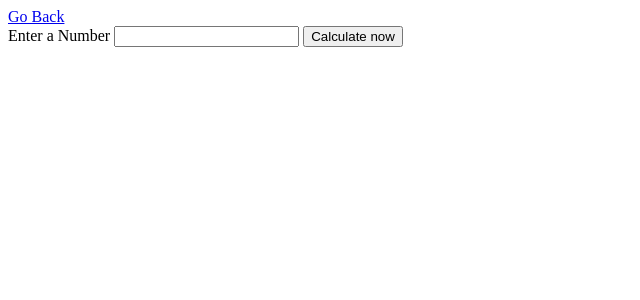
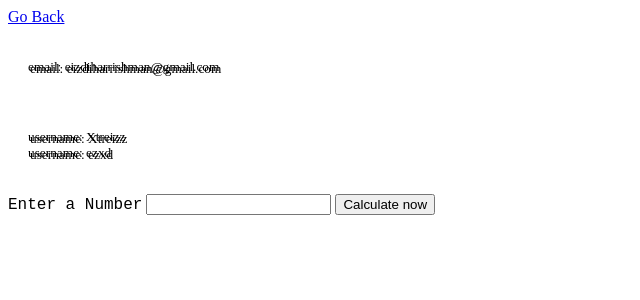
Before and after one commit to ezxd1148/multi-purpose-website, a Flask app: page /tool1 in a window 1280 px wide. Shown: the top 300 px of the page, without its empty margins (0-640 px from the left). Run offline with Flask 3, Linux system fonts and the light colour scheme.

Commit message:
css linking for tool1 and tool2 test

```diff
--- /dev/null
+++ b/src/static/toolui.css
@@ -0,0 +1,5 @@
+
+label {
+    font-family: 'Courier New', ui-monospace , monospace;
+
+}
--- a/src/templates/tool1.html
+++ b/src/templates/tool1.html
@@ -1,5 +1,18 @@
 <a href="/">Go Back</a>
 
+<head>
+    <link rel="stylesheet" href="{{ url_for('static', filename='toolui.css') }}"
+    <link rel="stylesheet" href="{{ url_for('static', filename='csstest.css') }}"
+    <div class="shade">
+            <p style="padding: 20px 0px 20px 20px; text-shadow: 2px 2px black; font-size: smaller">
+                email: eizdiharrishman@gmail.com
+            </p>
+            <p style="padding: 20px 0px 20px 20px; text-shadow: 2px 2px black; font-size: smaller">
+                username: Xtreizz<br>
+                username: ezxd
+            </p>
+    </div>
+</head>
 <form method="post" action="{{ url_for('tool1') }}">
   <label for="num">Enter a Number</label>
   <input id="num" type="number" name="num" required>
--- a/src/templates/tool2.html
+++ b/src/templates/tool2.html
@@ -1,3 +1,5 @@
+<a href="/">Go Back</a>
+
 <form method="POST" action="{{ url_for('tool2') }}">
   {% for i in range(10) %}
     <label for="weight-{{ i }}">
@@ -8,6 +10,7 @@
 
   {% endfor %}
 
+  <br>
   <button type="submit">Calculate</button>
 </form>
 
```
